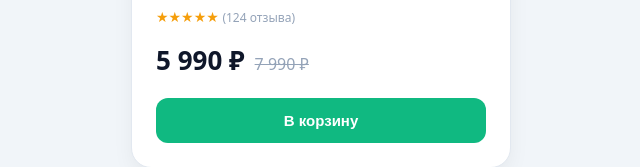
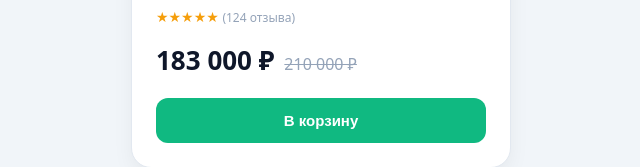
Before and after one commit to Punhan61/Task2.2, a plain HTML site: page index.html in a window 1280 px wide. Shown: the part 454-621 px from the top of the page, without its empty margins (319-959 px from the left). Drawn offline with Linux system fonts and the light colour scheme.

```diff
--- a/index.html
+++ b/index.html
@@ -20,8 +20,8 @@
         <div class="product-card__rating">★★★★★ <span class="product-card__reviews">(124 отзыва)</span></div>
 
         <div class="product-card__pricing">
-          <span class="product-card__price-new">5 990 ₽</span>
-          <span class="product-card__price-old">7 990 ₽</span>
+          <span class="product-card__price-new">183 000 ₽</span>
+          <span class="product-card__price-old">210 000 ₽</span>
         </div>
 
         <button class="product-card__btn" onclick="alert('Товар добавлен в корзину!')">В корзину</button>
```
